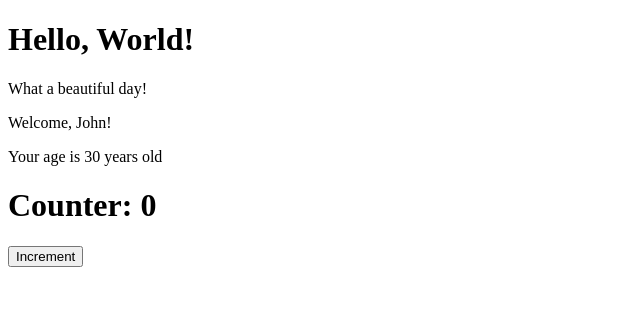
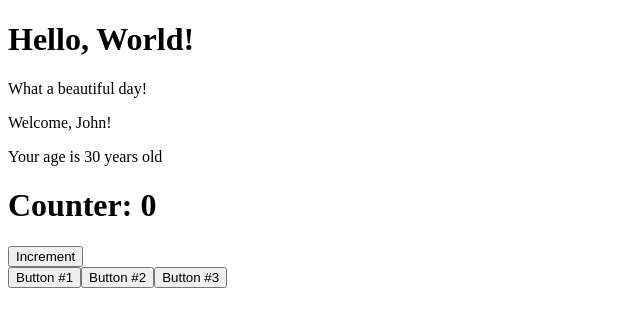
Before and after one commit to MonicaMolini/Develhope-React, a React (Create React App) app: page / in a window 1280 px wide. Shown: the top 326 px of the page, without its empty margins (0-640 px from the left). Built offline with nearby package versions, Linux system fonts and the light colour scheme.

Commit message:
exercise clickCounter-2

```diff
--- a/src/components/App.js
+++ b/src/components/App.js
@@ -2,6 +2,7 @@ import React, { Component } from "react";
 import ClickCounter from "./ClickCounter";
 import Hello from "./Hello";
 import Welcome from "./Welcome";
+import ClickTracker from "./ClickTracker";
 
 export default class App extends Component {
   render() {
@@ -10,6 +11,7 @@ export default class App extends Component {
         <Hello />
         <Welcome name="John" age={30} />
         <ClickCounter />
+        <ClickTracker />
       </div>
     );
   }
--- /dev/null
+++ b/src/components/ClickTracker.js
@@ -0,0 +1,23 @@
+import React, { Component } from "react";
+
+export default class ClickTracker extends Component {
+  state = {
+    lastButtonClick: "",
+  };
+
+  clickButton = (event) => {
+    this.setState(() => {
+      return { lastButtonClick: event.target.innerHTML };
+    });
+  };
+  render() {
+    return (
+      <div>
+        <button onClick={this.clickButton}>Button #1</button>
+        <button onClick={this.clickButton}>Button #2</button>
+        <button onClick={this.clickButton}>Button #3</button>
+        <h1>{this.state.lastButtonClick}</h1>
+      </div>
+    );
+  }
+}
```
